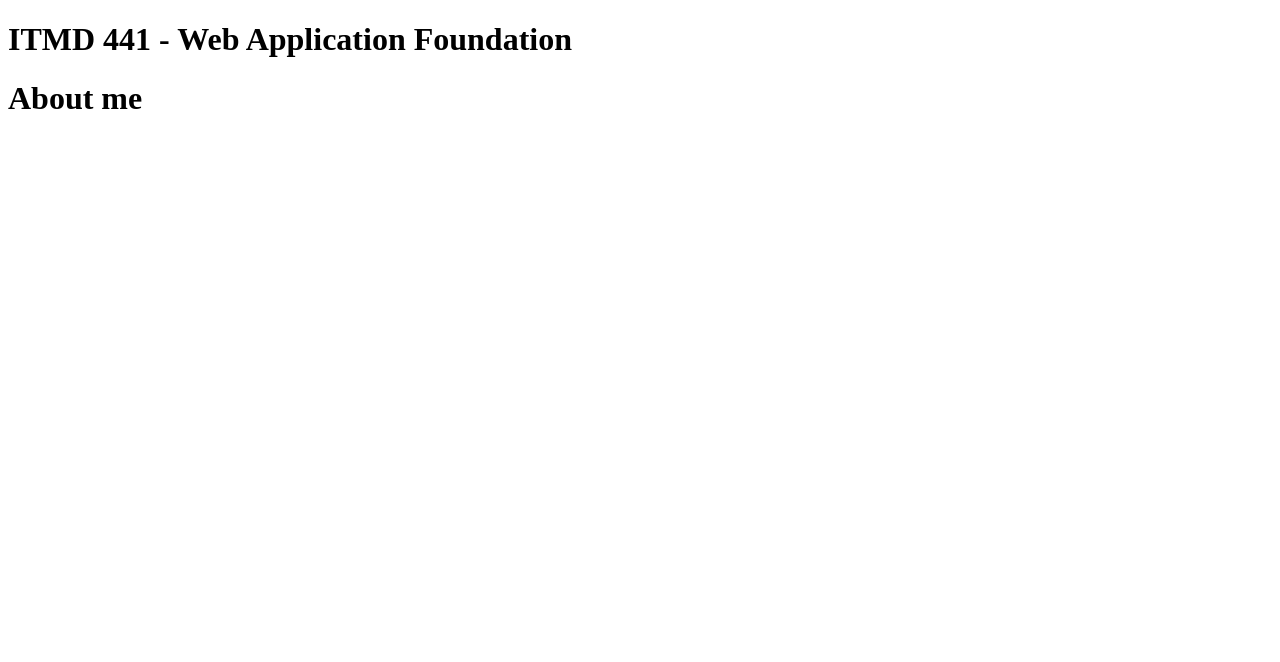
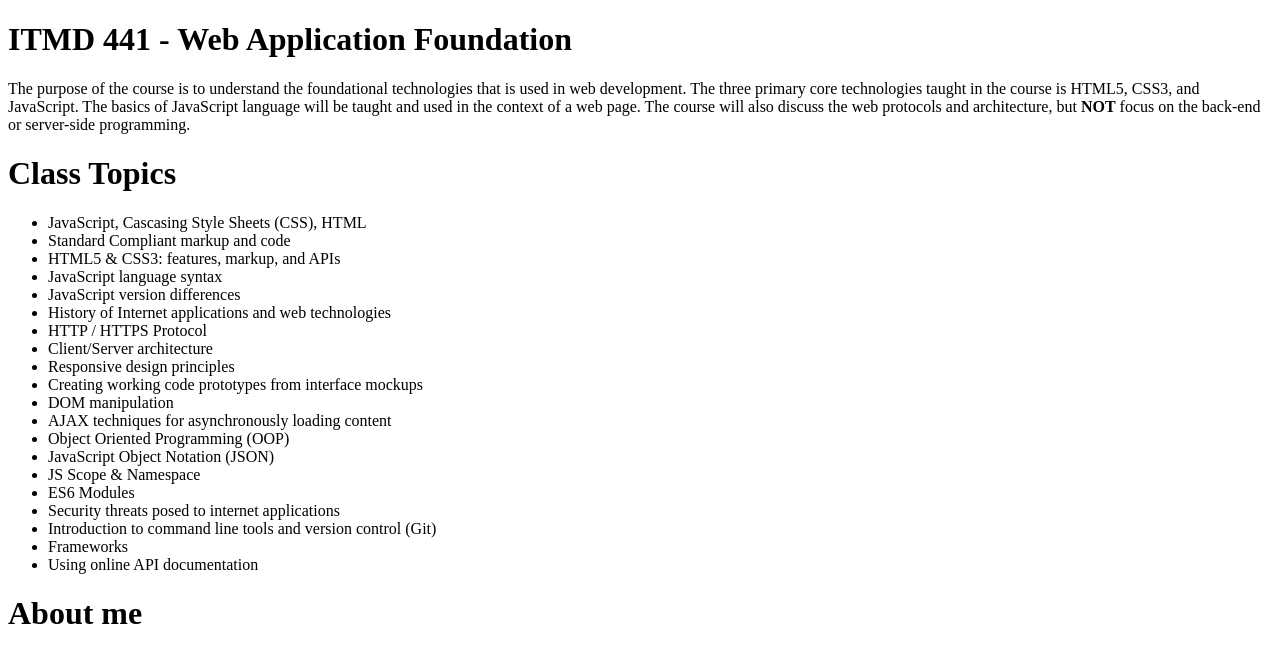
Before and after one commit to chuynh2/ITMD441, a plain HTML site: page index.html in a window 1280 px wide. Drawn offline with Linux system fonts and the light colour scheme.

Commit message:
Add course introduction

```diff
--- a/index.html
+++ b/index.html
@@ -7,8 +7,34 @@
     <body>
         <h1> ITMD 441 - Web Application Foundation</h1>
         <p>
-
+            The purpose of the course is to understand the foundational technologies that is used in web development.
+            The three primary core technologies taught in the course is HTML5, CSS3, and JavaScript.
+            The basics of JavaScript language will be taught and used in the context of a web page.
+            The course will also discuss the web protocols and architecture, but <strong> NOT</strong> focus on the back-end or server-side programming.
         </p>
+        <h1>Class Topics</h1>
+        <ul>
+            <li>JavaScript, Cascasing Style Sheets (CSS), HTML</li>
+            <li>Standard Compliant markup and code</li>
+            <li>HTML5 & CSS3: features, markup, and APIs</li>
+            <li>JavaScript language syntax</li>
+            <li>JavaScript version differences</li>
+            <li>History of Internet applications and web technologies</li>
+            <li>HTTP / HTTPS Protocol</li>
+            <li>Client/Server architecture</li>
+            <li>Responsive design principles</li>
+            <li>Creating working code prototypes from interface mockups</li>
+            <li>DOM manipulation</li>
+            <li>AJAX techniques for asynchronously loading content</li>
+            <li>Object Oriented Programming (OOP)</li>
+            <li>JavaScript Object Notation (JSON)</li>
+            <li>JS Scope & Namespace</li>
+            <li>ES6 Modules</li>
+            <li>Security threats posed to internet applications</li>
+            <li>Introduction to command line tools and version control (Git)</li>
+            <li>Frameworks</li>
+            <li>Using online API documentation</li>
+        </ul>
 
         <h1> About me</h1>
         <p>
```
